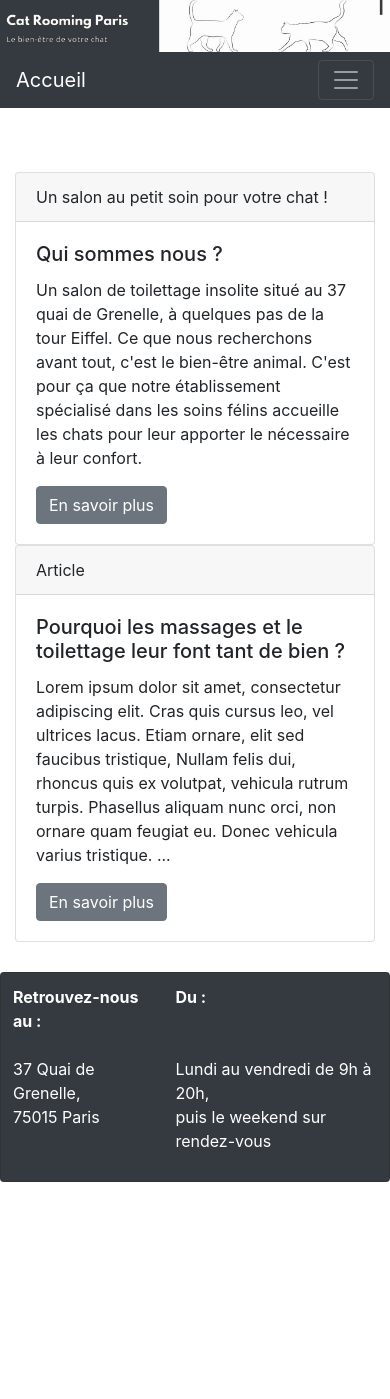
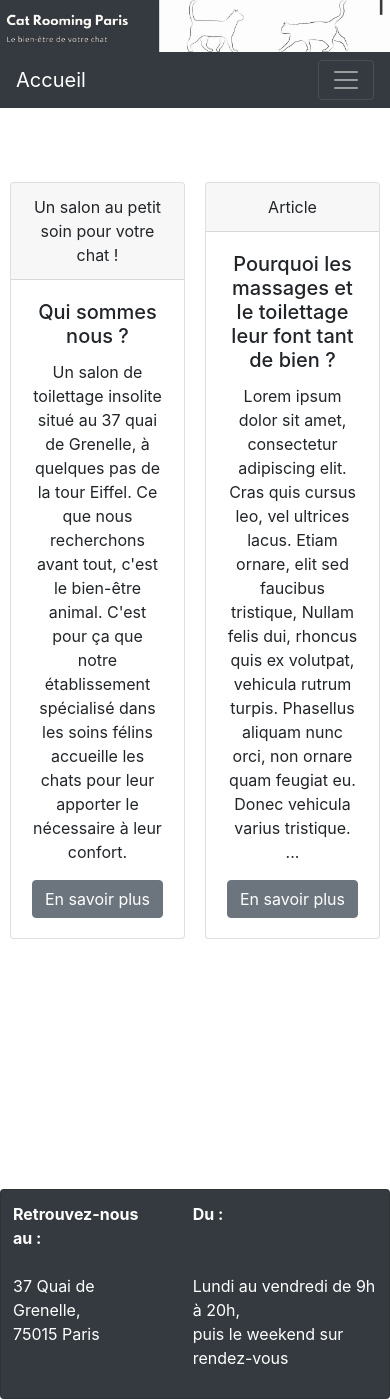
Before and after one commit to ThomasLrnt/petGroomingSPA, a React (Create React App) app in the folder frontend/catrooming/: page / in a window 390 px wide. Before the commit the page ends 1182 px from the top, so only its background shows below. Built offline with nearby package versions, Linux system fonts and the light colour scheme.

Commit message:
Dernières modifications de style et de responsive

```diff
--- a/frontend/catrooming/src/components/caseTexte.js
+++ b/frontend/catrooming/src/components/caseTexte.js
@@ -5,8 +5,8 @@ class CaseTexte extends Component {
 
     render (){
         return (
-            <div>
-                <Card>
+            <div class="txt">
+                <Card >
                     <Card.Header>{this.props.Id}</Card.Header>
                     <Card.Body>
                         <Card.Title>{this.props.Titre}</Card.Title>
--- a/frontend/catrooming/src/components/monFooter.js
+++ b/frontend/catrooming/src/components/monFooter.js
@@ -14,14 +14,18 @@ class MonFooter extends Component {
                 <Card className="bg-dark text-white" id="monFooter">
                         <Card.Text>
                             <Table className="text-white" borderless>
+                                <container id="centre">
                                 <tr>
                                     <th>Retrouvez-nous au :</th>
+                                    <th>         </th>
                                     <th>Du :</th>
                                 </tr>
                                 <tr>
                                     <td>37 Quai de Grenelle,<br/>75015 Paris</td>
+                                    <th>           </th>
                                     <td>Lundi au vendredi de 9h à 20h,<br/>puis le weekend sur rendez-vous</td>
                                 </tr>
+                                </container>
                             </Table>
                         </Card.Text>
                 </Card>
--- a/frontend/catrooming/src/fonctions/kitty.js
+++ b/frontend/catrooming/src/fonctions/kitty.js
@@ -24,8 +24,8 @@ class Kitty extends React.Component{
         {
         src: parsedJSON[0].url,
         thumbnail: parsedJSON[0].url,
-        thumbnailWidth: 320,
-        thumbnailHeight: 174,
+        thumbnailWidth: parsedJSON[0].width,
+        thumbnailHeight: parsedJSON[0].height,
         isSelected: false,
        })
       }))
@@ -35,9 +35,13 @@ class Kitty extends React.Component{
 
   render(){
     return(
-      <div class="gallerie">
-                <Gallery images={this.state.kitties}/>
-                <Button variant="secondary" onClick={this.componentDidMount}> Encore ? </Button>
+      <div>
+        <div class="gallerie">
+                  <Gallery images={this.state.kitties}/>
+        </div>
+        <div>
+        <Button variant="secondary" onClick={this.componentDidMount}> Encore ? </Button>
+        </div>
       </div>
     )
   }
--- a/frontend/catrooming/src/index.css
+++ b/frontend/catrooming/src/index.css
@@ -35,7 +35,6 @@ code {
 }
 
 #monFooter{
-  position: absolute;
   bottom: 0;
   left: 0;
   right: 0
@@ -45,3 +44,26 @@ code {
   text-align: center;
   background-color: #343a40;
 }
+
+#chat {
+  max-width: 100%;
+  border: outset grey 1px;
+  border-radius: 8px;
+}
+
+.txt{
+  padding: 10px;
+  width: 50%;
+  text-align: center;
+}
+
+.petit{
+  height: 5rem;
+}
+
+#centre{
+  position: relative;
+}
+#Centre.container {
+  text-align: center;
+}
--- a/frontend/catrooming/src/pages/Adresse.js
+++ b/frontend/catrooming/src/pages/Adresse.js
@@ -1,29 +1,42 @@
 import React,{Component} from 'react';
-import {Form,Button} from 'react-bootstrap';
+import {Form,Button,Container,Col,Row} from 'react-bootstrap';
 
 class Adresse extends Component {
     render() {
         return (
-            <div class="container">
+            <Container>
                 <h1>Contactez-nous :</h1><br></br>
                 <p>Nous restons à votre écoute et vous répondrons au plus vite !</p><br></br>
                 <Form>
+                    <Row>
+                        <Col>
                             <Form.Group controlId="exampleForm.ControlInput0">
                                 <Form.Label>Votre prénom :*</Form.Label>
                                 <Form.Control required type="text" />
                             </Form.Group>
+                        </Col>
+                        <Col>
                             <Form.Group controlId="exampleForm.ControlInput0">
                                 <Form.Label>Votre nom :*</Form.Label>
                                 <Form.Control required type="text" />
                             </Form.Group>
+                        </Col>
+                    </Row>
+                    <Row>
+                        <Col>
                             <Form.Group controlId="exampleForm.ControlInput0">
                                 <Form.Label>Votre téléphone :</Form.Label>
                                 <Form.Control type="text" />
                             </Form.Group>
+                        </Col>
+                         <Col>
                             <Form.Group controlId="exampleForm.ControlInput1">
                                 <Form.Label>Votre adresse email :*</Form.Label>
                                 <Form.Control required type="email" placeholder="nom@exemple.com" />
                             </Form.Group>
+                        </Col>
+                    </Row>
+                    <Row><Col>
                     <Form.Group controlId="exampleForm.ControlSelect">
                         <Form.Label>Je souhaite :*</Form.Label>
                         <Form.Control required as="select">
@@ -33,13 +46,16 @@ class Adresse extends Component {
                         <option>autre chose (préciser en tête du message)</option>
                         </Form.Control>
                     </Form.Group>
+                    </Col>
+                    <Col></Col>
+                    </Row>
                     <Form.Group controlId="exampleForm.ControlTextarea1">
                         <Form.Label>Votre message :*</Form.Label>
                         <Form.Control required as="textarea" rows="4" />
                     </Form.Group>
                     <Button variant="secondary" type="submit">Envoyer</Button>
                 </Form>
-            </div>
+            </Container>
         );
     }
 }
--- a/frontend/catrooming/src/pages/Article.js
+++ b/frontend/catrooming/src/pages/Article.js
@@ -1,18 +1,33 @@
 import React,{Component} from 'react';
 import MonArticle from '../components/monArticle';
+import Chat from '../ressources/animal-3183731_1920.jpg';
+import Kitten from '../ressources/kitten.jpg';
+import {Image,Container,Row,Col} from 'react-bootstrap';
 
 class Article extends Component {
     render() {
         return (
             <div >
+                <Container>
+                    <Row>
+                        <Col>
+                            <br></br><br></br>
+                            <Image id="chat" src={Chat}/>
+                            <br></br>
+                            <Image id="chat" src={Kitten}/>
+                        </Col>
+                        <Col>
                             <MonArticle
                                 Title="Pourquoi faire toiletter son chat ?"
                                 Texte="On a habituellement l’idée que le chat s’« autotoilette » et que cette activité qui couvre une bonne partie de sa journée est suffisante. Détrompez-vous, le toilettage du chat, au même titre que celui du chien est indispensable pour vous assurer de la bonne santé et du bien-être de votre compagnon. En effet, il s’agit d’un moment qui permet d’examiner son corps en détails et de détecter un éventuel problème. De plus, le toilettage prévient de nombreuses infections dues au manque d’hygiène (griffes trop longues, boules de poils dans l’estomac,…). Parallèlement, le toilettage permet de maintenir un bon niveau d’hygiène chez votre animal et d’augmenter sa reconnaissance envers vous. Enfin, le toilettage est un moment d’intimité avec votre animal, qui renforcera votre relation, n’hésitez donc pas à prendre soin de lui entre les différentes séances en salon, au même titre que vous vous lavez les cheveux entre vos rendez-vous chez le coiffeur !
 
-                    Nous proposons également un service de massage et de spa pour votre compagnon à quatre pattes, une technique idéale pour réduire son stress ou son anxiété par le soin. Ce service renforce également la vitalité et la forme de votre chat grâce au savoir-faire de nos spécialistes.Lorem ipsum dolor sit amet, consectetur adipiscing elit. Cras quis cursus leo, vel ultrices lacus. Etiam ornare, elit sed faucibus tristique, dolor enim feugiat leo, ut vulputate turpis tellus non lacus. Sed ultricies, augue eget euismod malesuada, dui tellus ultrices nulla, quis rutrum odio arcu eu tellus. Integer euismod sem eget erat consectetur, sit amet malesuada arcu sollicitudin. Sed venenatis tellus sed lectus sollicitudin cursus. Curabitur faucibus, ex sit amet cursus efficitur, justo tellus bibendum elit, nec vulputate magna dui iaculis mauris. Mauris iaculis orci eros, at rutrum neque tempor eu. Integer sed commodo neque, quis auctor magna. Donec et lectus sit amet justo rutrum fermentum. Duis quis justo et velit semper egestas vel vitae lectus. Sed velit sem, gravida vitae facilisis vitae, luctus nec diam. Aenean lacinia convallis ultrices. Nullam felis dui, rhoncus quis ex volutpat, vehicula rutrum turpis. Phasellus aliquam nunc orci, non ornare quam feugiat eu. Donec vehicula varius tristique."
+                                Nous proposons également un service de massage et de spa pour votre compagnon à quatre pattes, une technique idéale pour réduire son stress ou son anxiété par le soin. Ce service renforce également la vitalité et la forme de votre chat grâce au savoir-faire de nos spécialistes."
                                 Author="Thomas LAURENT, conseiller bien-être félin"
                                 Lien="Home"
                             />
+                        </Col>
+                    </Row>
+                </Container>
             </div>
         );
     }
--- a/frontend/catrooming/src/pages/Home.js
+++ b/frontend/catrooming/src/pages/Home.js
@@ -1,13 +1,13 @@
 import React from 'react';
 import CaseTexte from '../components/caseTexte';
-import {Table} from 'react-bootstrap';
+import {Table,Container,Row,Col} from 'react-bootstrap';
 
 class Home extends React.Component {
 
     render() {
         return (
-            <div class="container">
-
+            <Container>
+                <Row>
                 <CaseTexte
                     Id="Un salon au petit soin pour votre chat !"
                     Titre="Qui sommes nous ?"
@@ -22,7 +22,8 @@ class Home extends React.Component {
                     Lien="/Article"
                     Boutton="En savoir plus"
                 />
-            </div>
+                </Row>
+            </Container>
         );
     }
 }
--- a/frontend/catrooming/src/pages/informations.js
+++ b/frontend/catrooming/src/pages/informations.js
@@ -1,7 +1,7 @@
 import React from 'react';
 import {Table} from 'react-bootstrap';
 import Plan from '../ressources/map.JPG';
-import {Tabs,Tab,Container,Row,Col} from 'react-bootstrap';
+import {Tabs,Tab,Container,Row,Col,Button} from 'react-bootstrap';
 
 class Informations extends React.Component {
     render() {
@@ -73,6 +73,7 @@ class Informations extends React.Component {
                                 <p>75015 Paris</p>
                                 <p>proche du métro Bir Hackeim</p><br></br>
                             <p>Du lundi au vendredi de 9h à 20h, et le weekend sur rendez-vous</p><br></br>
+                            <Button variant="secondary" href="/">Retour</Button>
                         </Col>
                         <Col>
                             <img id="plan" src={Plan} alt="Plan"/>
```
Also changed, not shown: frontend/catrooming/src/components/monCarousel.js (deleted, +0 -24 lines), frontend/catrooming/src/ressources/animal-3183731_1920.jpg (added), frontend/catrooming/src/ressources/kitten.jpg (added). Lines whose indentation alone changed are shown as unchanged.
